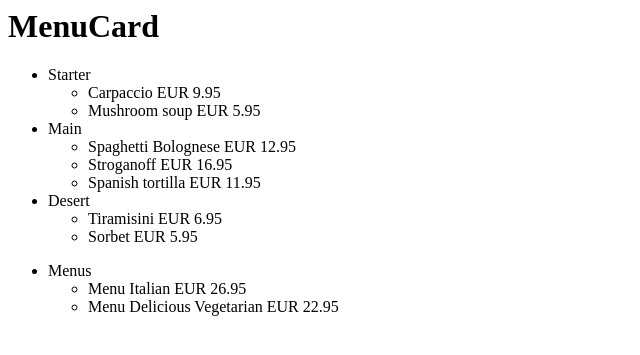
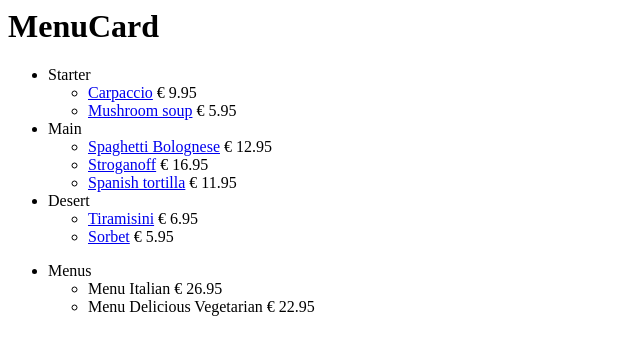
Before and after one commit to KeesVerweij/Molveno-Restaurant-system, a Django app: page /MenuCard/ in a window 1280 px wide. Shown: the top 355 px of the page, without its empty margins (0-640 px from the left). Run offline with Django 3.2, Linux system fonts and the light colour scheme; data comes from the database, SQL or seed files in the repository.

Commit message:
created links from menu card list to menu items detail page

```diff
--- a/molveno/restaurant/admin.py
+++ b/molveno/restaurant/admin.py
@@ -39,18 +39,22 @@ class InventoryAdmin(admin.ModelAdmin):
                     'order_quantity')
     ordering = ['description']
 
+
 class MenuItemAdmin(admin.ModelAdmin):
     list_display = ('name', 'course_type', 'menu_item_type')
     inlines = (IngredientInline,)
     ordering = ['name']
 
+
 class SupplierAdmin(admin.ModelAdmin):
     list_display = ('name', 'address_line1', 'address_line2', 'phone', 'email_address')
     ordering = ['name']
 
+
 class MenuInline(admin.TabularInline):
     model = Menu.menu_items.through
     extra = 0
+
 
 class MenuAdmin(admin.ModelAdmin):
     list_display = ('name',)
@@ -114,6 +118,7 @@ class OrderAdmin(admin.ModelAdmin):
         else:
             return (None,)
 
+
 admin.site.register(MenuCard, MenuCardAdmin)
 admin.site.register(Menu, MenuAdmin)
 admin.site.register(Supplier, SupplierAdmin)
--- a/molveno/restaurant/templates/restaurant/menucard_list.html
+++ b/molveno/restaurant/templates/restaurant/menucard_list.html
@@ -7,7 +7,7 @@
     <li> {{ course.0.menu_item.course_type }}</li>
       <ul>
         {% for dish in course %}
-          <li>{{ dish.menu_item }} EUR {{dish.selling_price}}</li>
+          <li><a href="{% url 'restaurant:menu_item' dish.id %}">{{ dish.menu_item }}</a> € {{dish.selling_price}}</li>
         {% endfor %}
       </ul>
     {% endif %}
@@ -19,7 +19,7 @@
   <li>Menus</li>
   <ul>
     {%for menu in menu_types%}
-      <li>{{menu.menu}} EUR {{menu.selling_price}}</li>
+      <li>{{menu.menu}} € {{menu.selling_price}}</li>
     {% endfor %}
   </ul>
 </ul>
```
Also changed, not shown: 1 other file.
